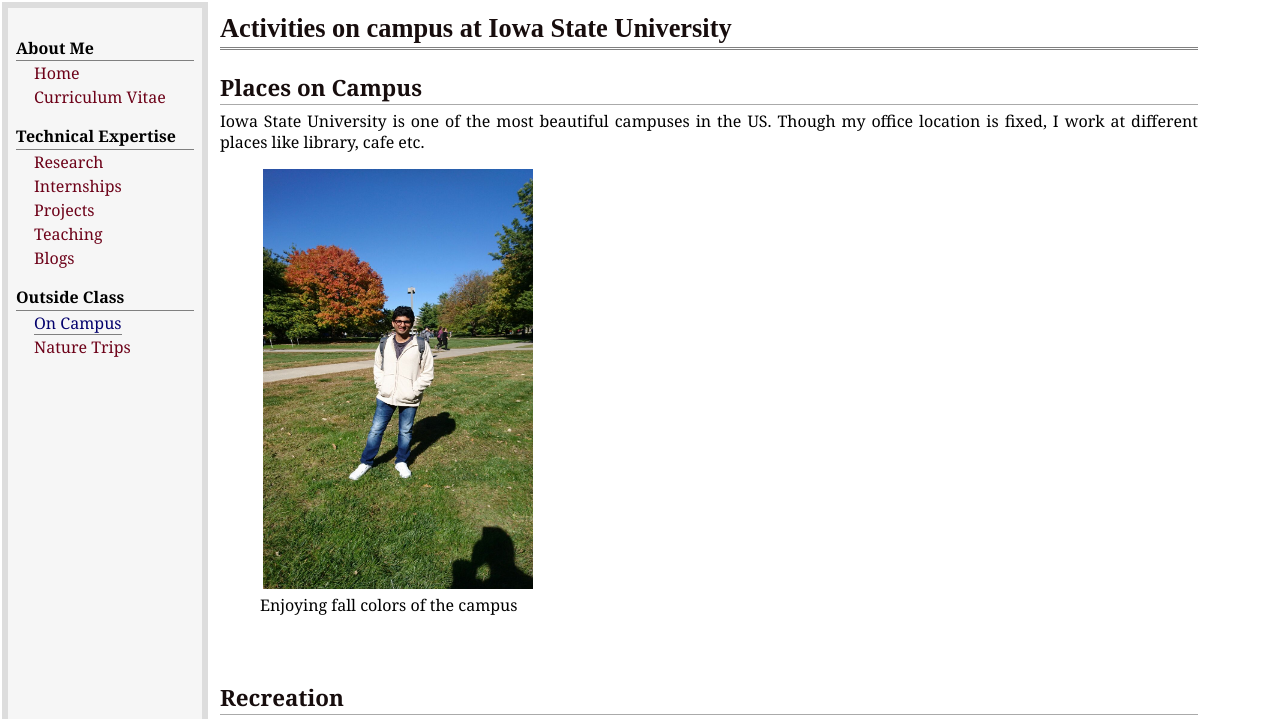
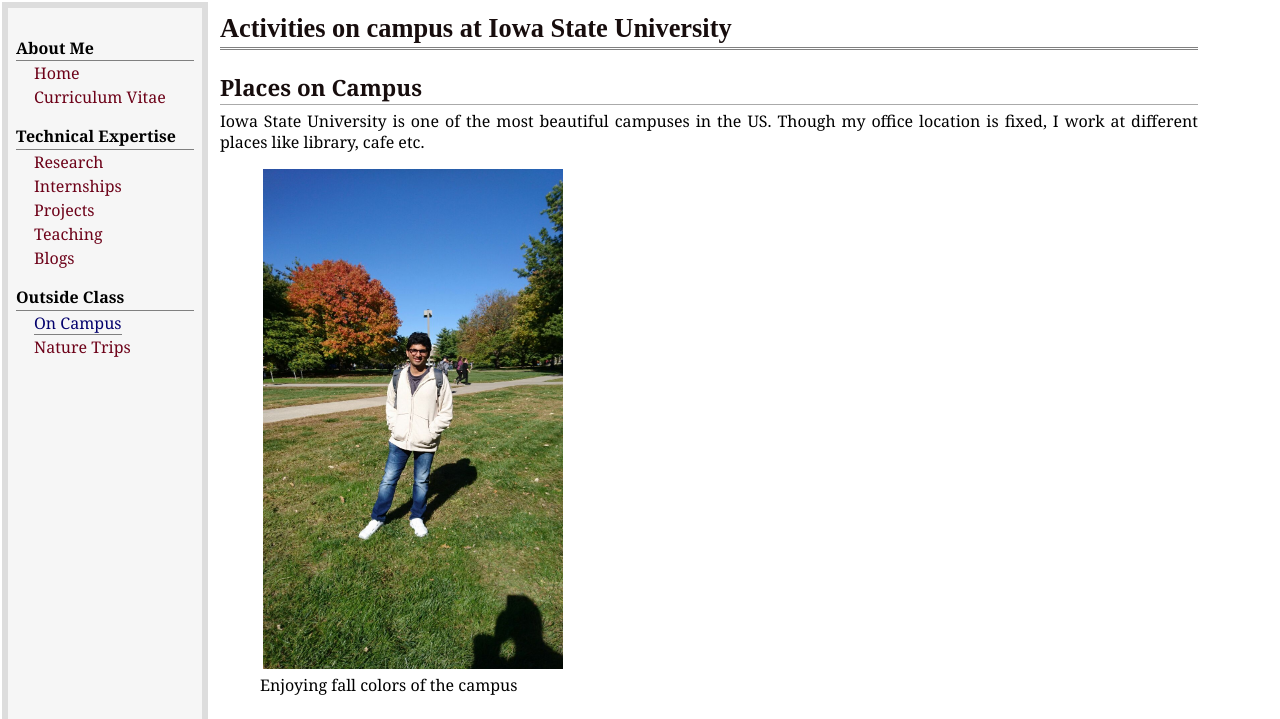
Before and after one commit to krishnateja95/krishnateja95.github.io, a plain HTML site: page outside_class/oncampus.html in a window 1280 px wide. Shown: the top 719 px of the page. Drawn offline with Linux system fonts and the light colour scheme; a web font is replaced by a local one.

Commit message:
Update oncampus.html

```diff
--- a/outside_class/oncampus.html
+++ b/outside_class/oncampus.html
@@ -41,7 +41,7 @@
 
     <figure>
     <img src="../images/central_campus.jpg"
-         width="270" height="420" hspace="3px"> </br>
+         width="300" height="500" hspace="3px"> </br>
     <figcaption> Enjoying fall colors of the campus </figcaption>
 </figure>
      </br>
```
